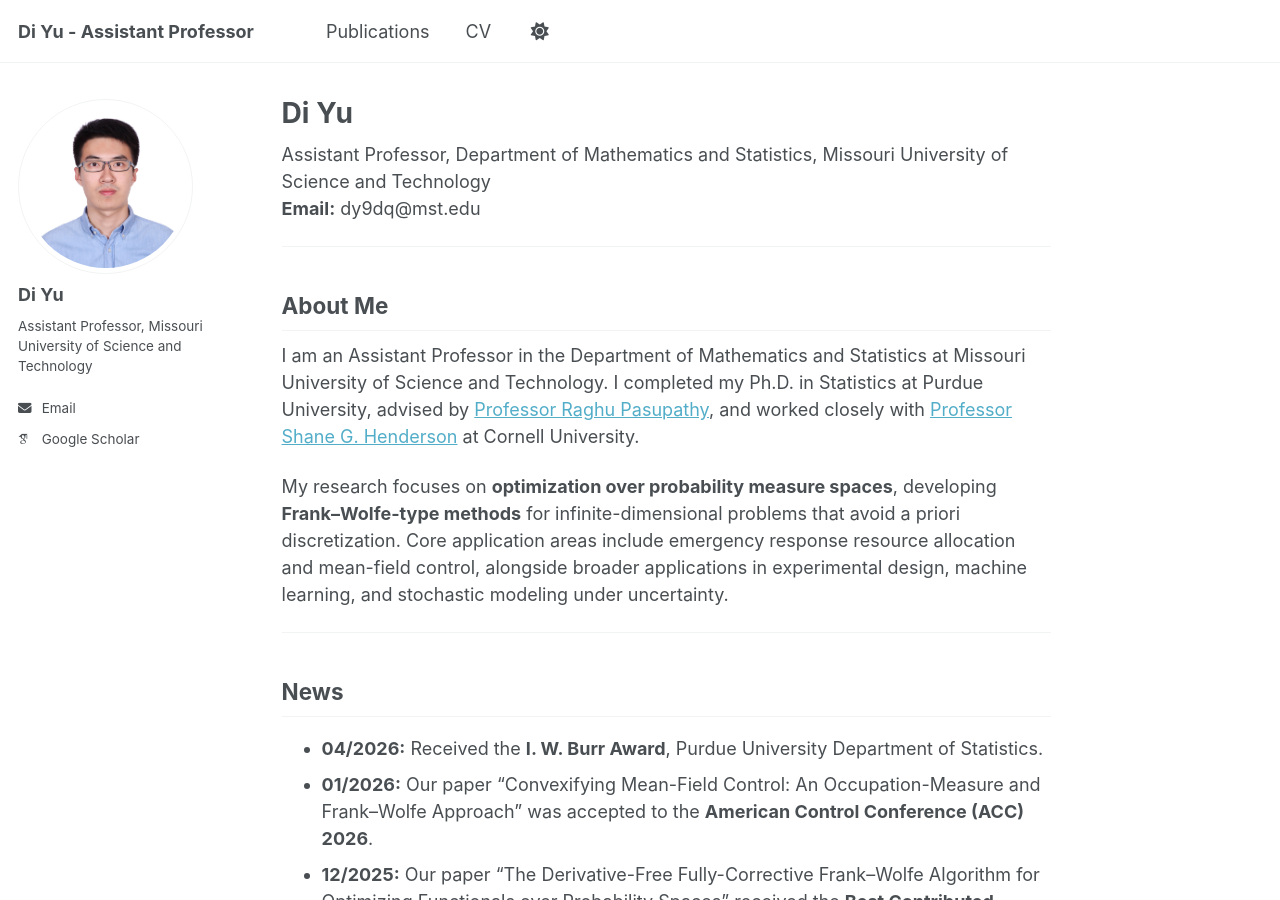
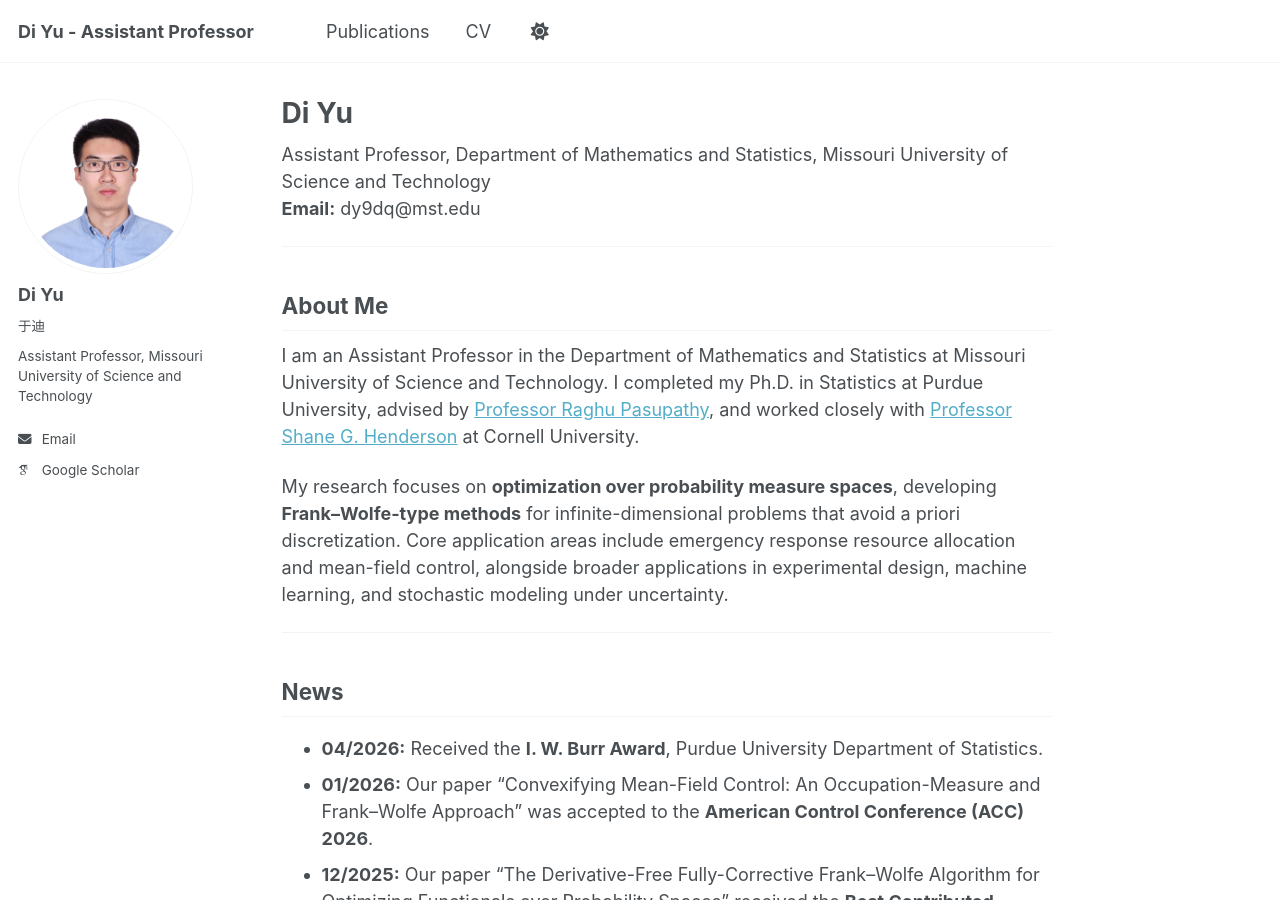
Before and after one commit to yudi12358/yudi12358.github.io, a Jekyll site: the page built from _pages/about.md, in a window 1280 px wide and 900 px high. Built offline with Jekyll 4.4.1, drawn with Linux system fonts in a browser that asks for light colours; some web fonts are replaced; a script that is not in the unit is left out.

Commit message:
Update _config.yml

```diff
--- a/_config.yml
+++ b/_config.yml
@@ -25,7 +25,7 @@ author:
   # Biographic information
   avatar           : "profile.png"
   name             : "Di Yu"
-  pronouns         : # example: "she/her"
+  pronouns         : "于迪"
   bio              : "Assistant Professor, Missouri University of Science and Technology"
   location         : #"West Lafayette, IN"
   employer         : #"Purdue University"
```
